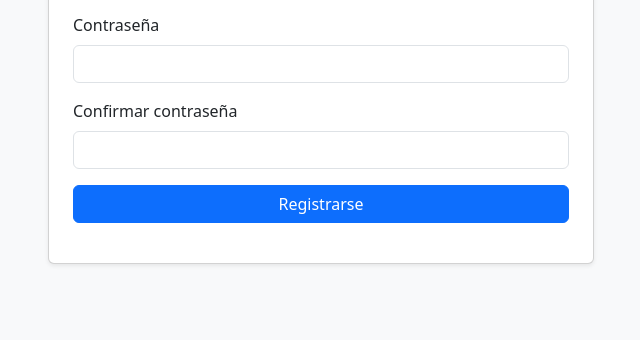
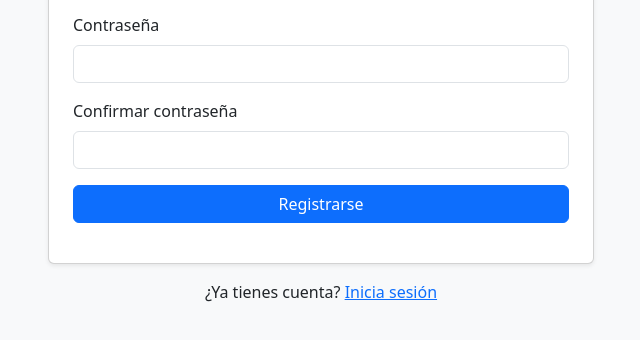
Before and after one commit to menhir20/wedare, a plain HTML site: page index.html in a window 1280 px wide. Shown: the part 208-548 px from the top of the page, without its empty margins (319-959 px from the left). Drawn offline with nearby package versions, Linux system fonts and the light colour scheme.

Commit message:
Update index.html

```diff
--- a/index.html
+++ b/index.html
@@ -35,7 +35,9 @@
         </div>
       </div>
     </div>
-
+<p class="mt-3 text-center">
+  ¿Ya tienes cuenta? <a href="#" id="goToLogin">Inicia sesión</a>
+</p>
     <!-- Inicio de sesión -->
     <div class="row justify-content-center hidden" id="loginSection">
       <div class="col-md-6">
```
